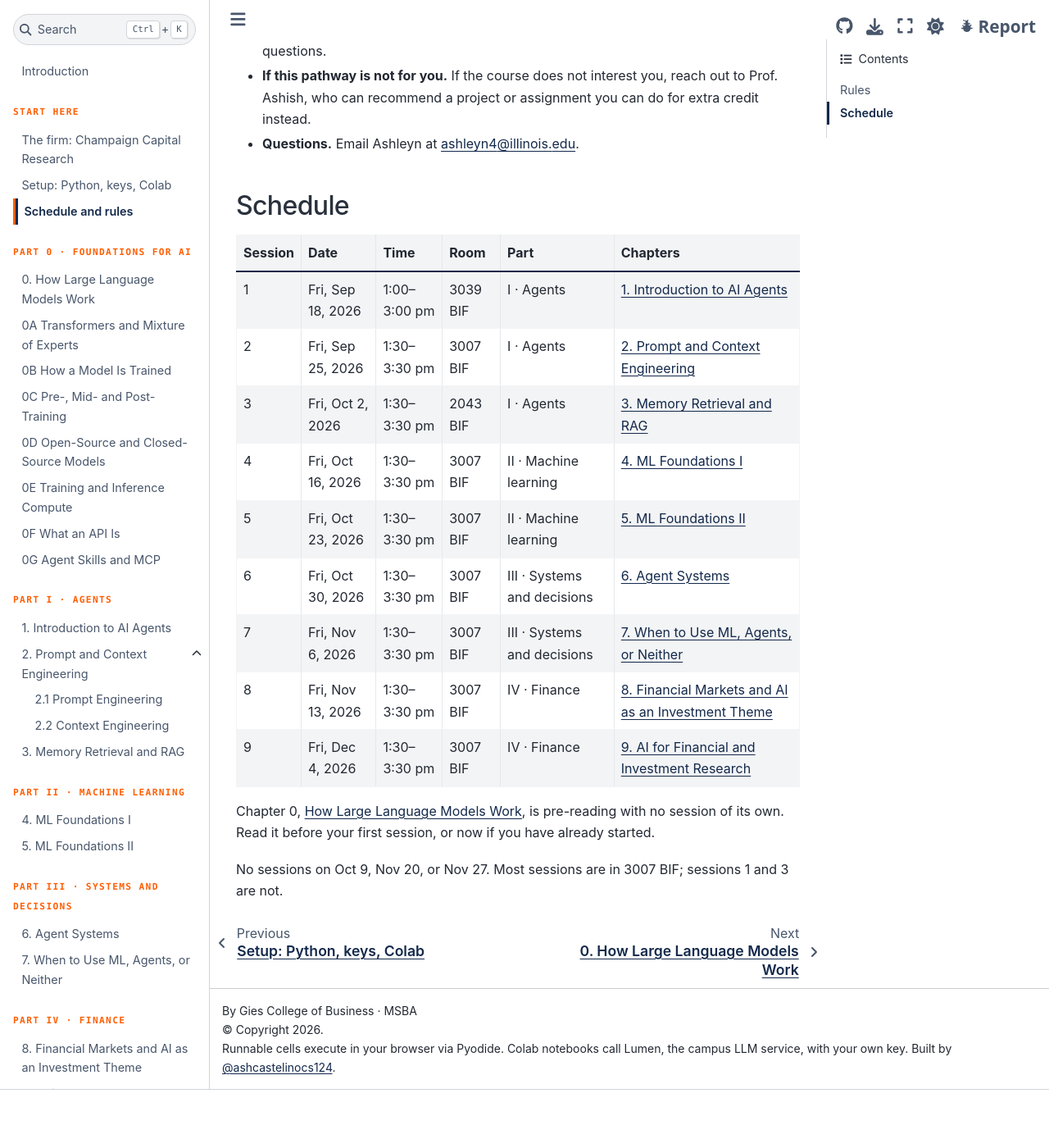
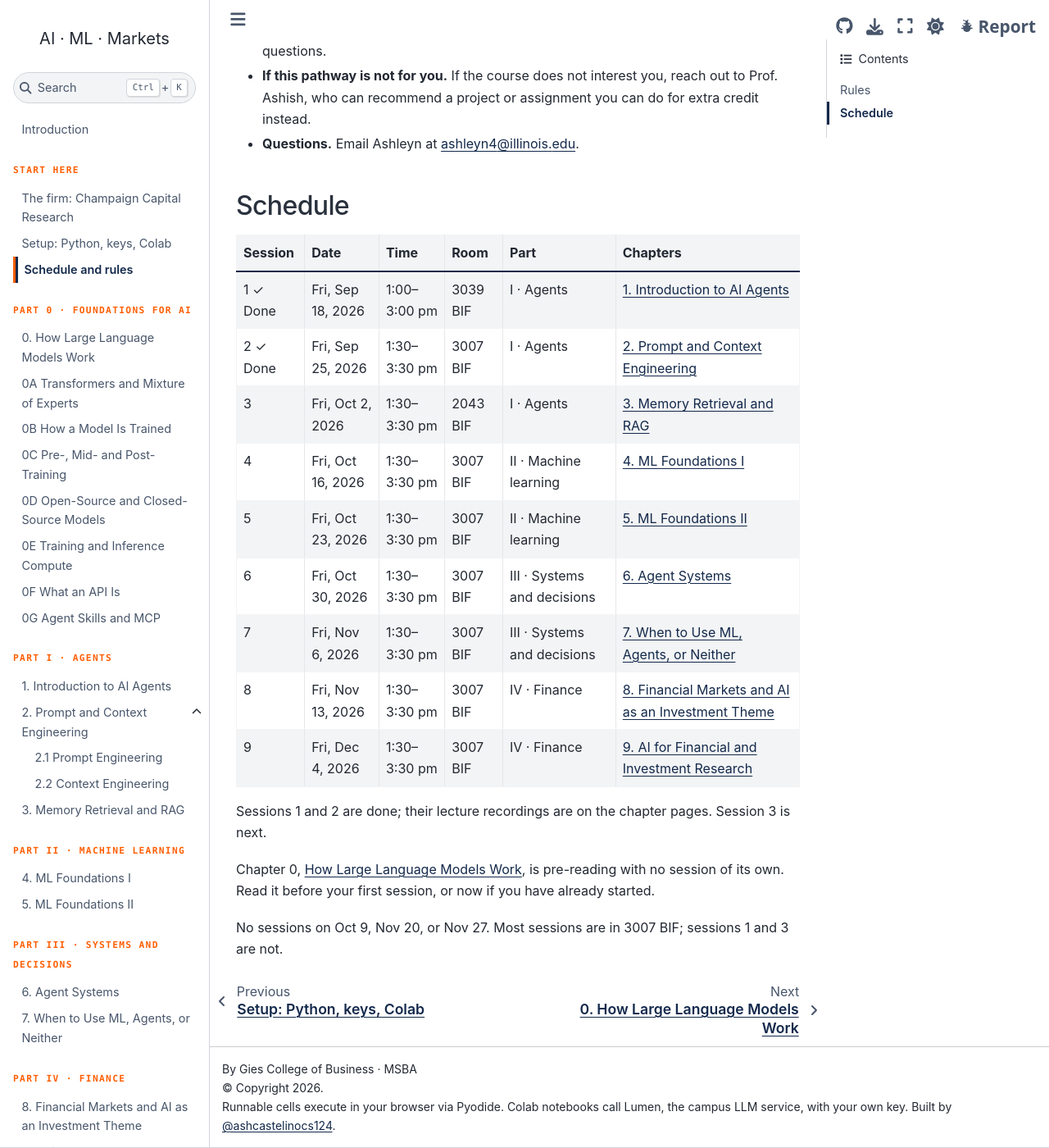
Before and after one commit to ashcastelinocs124/msba-ai-workshop, a Jupyter Book: the page built from book/schedule.md, in a window 1280 px wide and 1400 px high, scrolled down 394 px. Shown: the whole window at 82% size. Built offline with Jupyter Book 1.0.4 settings and Sphinx 7.4.7 and the Sphinx Book theme 1.1.4, drawn with Linux system fonts in a browser that asks for light colours; before the commit the page ends 1723 px from its top, so only the background shows below that.

Commit message:
Mark sessions 1 and 2 as done on the schedule

```diff
--- a/book/schedule.md
+++ b/book/schedule.md
@@ -14,8 +14,8 @@
 
 | Session | Date | Time | Room | Part | Chapters |
 |---|---|---|---|---|---|
-| 1 | Fri, Sep 18, 2026 | 1:00–3:00 pm | 3039 BIF | I · Agents | [1. Introduction to AI Agents](ch01-agent-loop.md) |
-| 2 | Fri, Sep 25, 2026 | 1:30–3:30 pm | 3007 BIF | I · Agents | [2. Prompt and Context Engineering](ch02-prompt-and-context.md) |
+| 1 ✓ Done | Fri, Sep 18, 2026 | 1:00–3:00 pm | 3039 BIF | I · Agents | [1. Introduction to AI Agents](ch01-agent-loop.md) |
+| 2 ✓ Done | Fri, Sep 25, 2026 | 1:30–3:30 pm | 3007 BIF | I · Agents | [2. Prompt and Context Engineering](ch02-prompt-and-context.md) |
 | 3 | Fri, Oct 2, 2026 | 1:30–3:30 pm | 2043 BIF | I · Agents | [3. Memory Retrieval and RAG](ch03-memory-rag.md) |
 | 4 | Fri, Oct 16, 2026 | 1:30–3:30 pm | 3007 BIF | II · Machine learning | [4. ML Foundations I](ch04-ml-foundations-1.md) |
 | 5 | Fri, Oct 23, 2026 | 1:30–3:30 pm | 3007 BIF | II · Machine learning | [5. ML Foundations II](ch05-ml-foundations-2.md) |
@@ -24,6 +24,8 @@
 | 8 | Fri, Nov 13, 2026 | 1:30–3:30 pm | 3007 BIF | IV · Finance | [8. Financial Markets and AI as an Investment Theme](ch08-markets-and-ai.md) |
 | 9 | Fri, Dec 4, 2026 | 1:30–3:30 pm | 3007 BIF | IV · Finance | [9. AI for Financial and Investment Research](ch09-ai-investment-research.md) |
 
+Sessions 1 and 2 are done; their lecture recordings are on the chapter pages. Session 3 is next.
+
 Chapter 0, [How Large Language Models Work](ch00-how-llms-work.md), is pre-reading with no session of its own. Read it before your first session, or now if you have already started.
 
 No sessions on Oct 9, Nov 20, or Nov 27. Most sessions are in 3007 BIF; sessions 1 and 3 are not.
```
